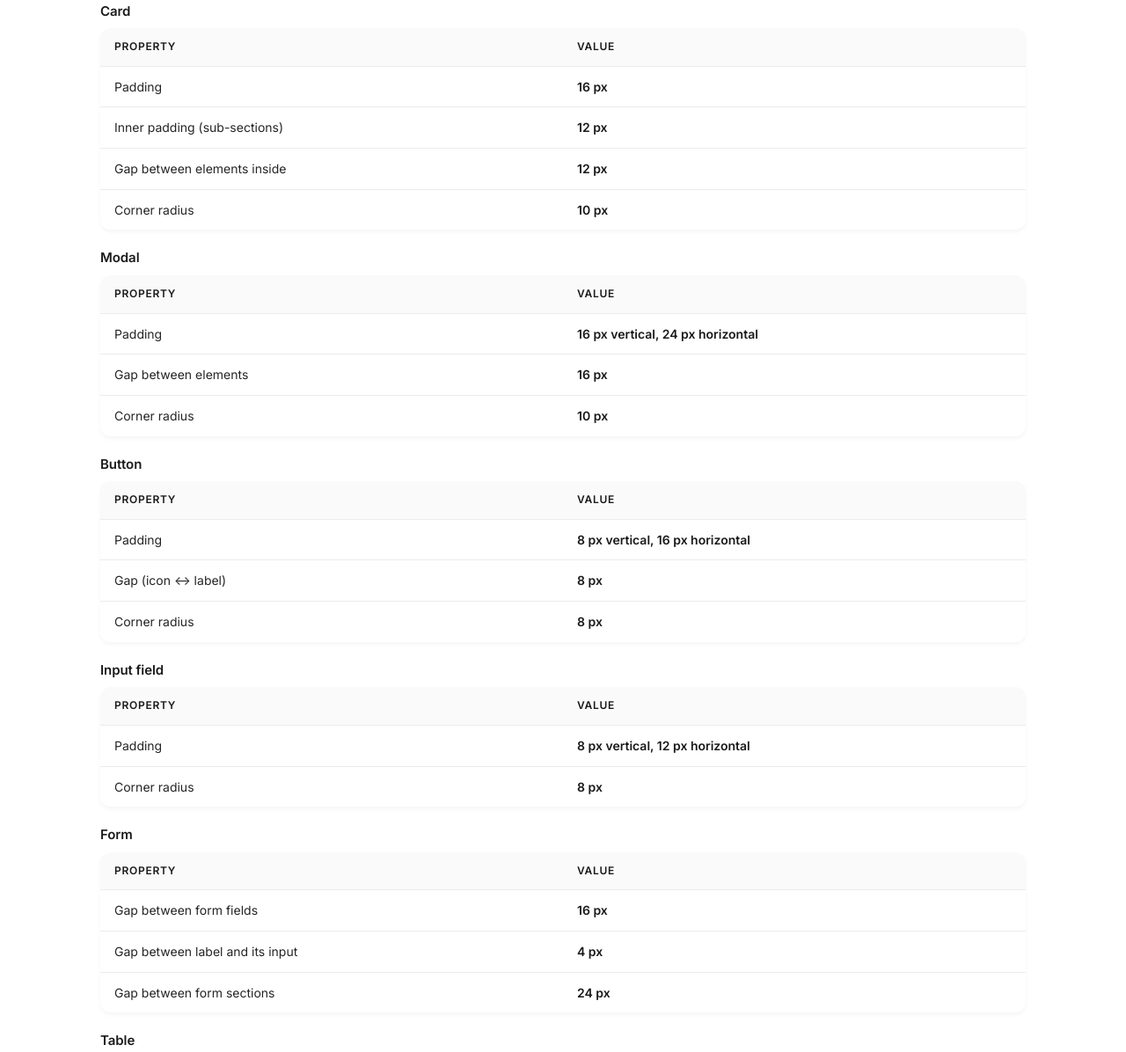
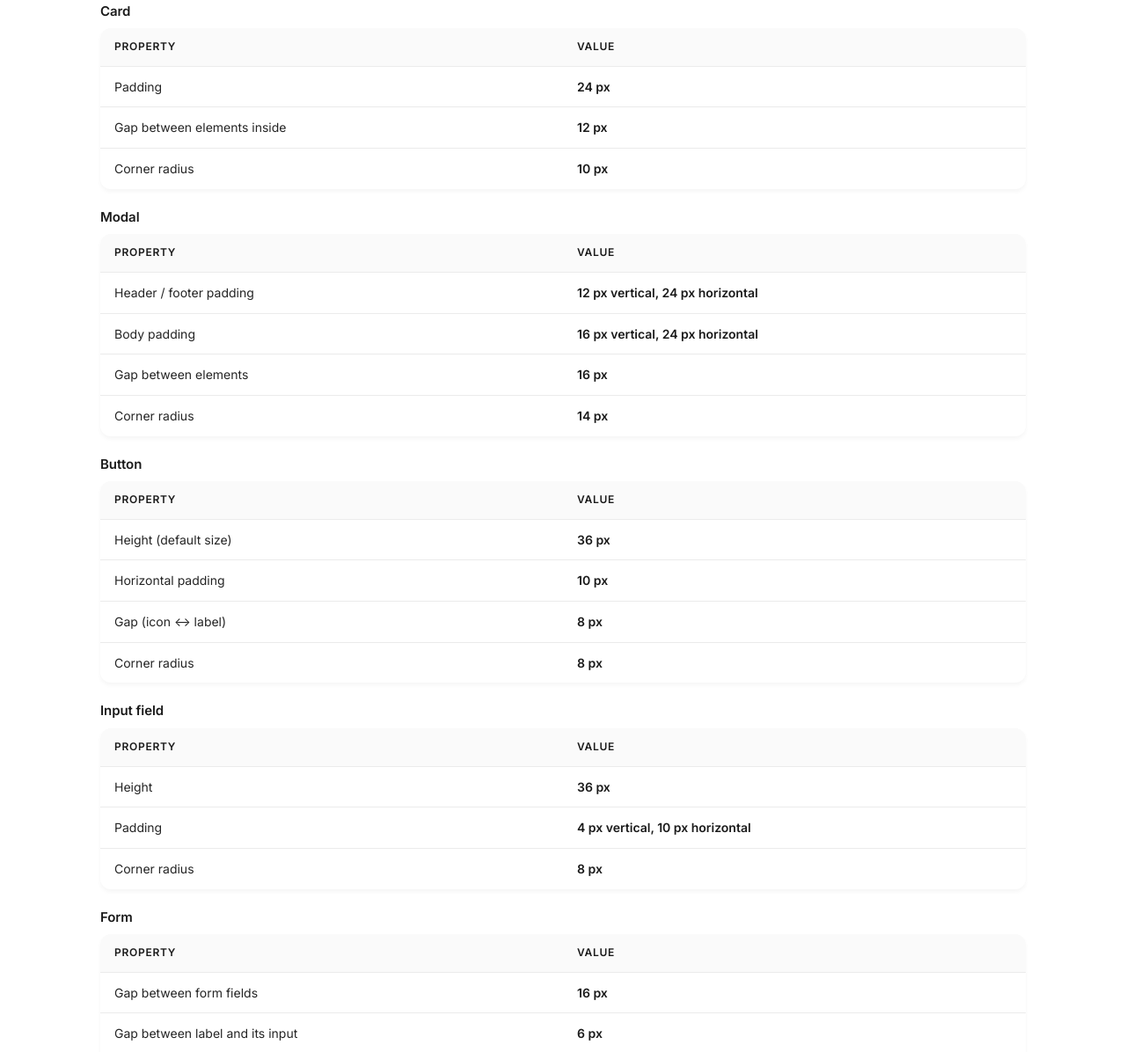
Before and after one commit to nauman-buch/proposal-theme, a plain HTML site: page index.html in a window 1280 px wide. Shown: the part 2807-4003 px from the top of the page at 88% size. Drawn offline with Linux system fonts and the light colour scheme.

Commit message:
Update padding and dimension values in index.html for consistency and improved design

```diff
--- a/index.html
+++ b/index.html
@@ -1519,11 +1519,7 @@
               <tbody>
                 <tr>
                   <td data-label="Property">Padding</td>
-                  <td data-label="Value"><strong>16 px</strong></td>
-                </tr>
-                <tr>
-                  <td data-label="Property">Inner padding (sub-sections)</td>
-                  <td data-label="Value"><strong>12 px</strong></td>
+                  <td data-label="Value"><strong>24 px</strong></td>
                 </tr>
                 <tr>
                   <td data-label="Property">Gap between elements inside</td>
@@ -1550,7 +1546,13 @@
               </thead>
               <tbody>
                 <tr>
-                  <td data-label="Property">Padding</td>
+                  <td data-label="Property">Header / footer padding</td>
+                  <td data-label="Value">
+                    <strong>12 px vertical, 24 px horizontal</strong>
+                  </td>
+                </tr>
+                <tr>
+                  <td data-label="Property">Body padding</td>
                   <td data-label="Value">
                     <strong>16 px vertical, 24 px horizontal</strong>
                   </td>
@@ -1561,7 +1563,7 @@
                 </tr>
                 <tr>
                   <td data-label="Property">Corner radius</td>
-                  <td data-label="Value"><strong>10 px</strong></td>
+                  <td data-label="Value"><strong>14 px</strong></td>
                 </tr>
               </tbody>
             </table>
@@ -1580,10 +1582,12 @@
               </thead>
               <tbody>
                 <tr>
-                  <td data-label="Property">Padding</td>
-                  <td data-label="Value">
-                    <strong>8 px vertical, 16 px horizontal</strong>
-                  </td>
+                  <td data-label="Property">Height (default size)</td>
+                  <td data-label="Value"><strong>36 px</strong></td>
+                </tr>
+                <tr>
+                  <td data-label="Property">Horizontal padding</td>
+                  <td data-label="Value"><strong>10 px</strong></td>
                 </tr>
                 <tr>
                   <td data-label="Property">Gap (icon &harr; label)</td>
@@ -1610,9 +1614,13 @@
               </thead>
               <tbody>
                 <tr>
+                  <td data-label="Property">Height</td>
+                  <td data-label="Value"><strong>36 px</strong></td>
+                </tr>
+                <tr>
                   <td data-label="Property">Padding</td>
                   <td data-label="Value">
-                    <strong>8 px vertical, 12 px horizontal</strong>
+                    <strong>4 px vertical, 10 px horizontal</strong>
                   </td>
                 </tr>
                 <tr>
@@ -1641,7 +1649,7 @@
                 </tr>
                 <tr>
                   <td data-label="Property">Gap between label and its input</td>
-                  <td data-label="Value"><strong>4 px</strong></td>
+                  <td data-label="Value"><strong>6 px</strong></td>
                 </tr>
                 <tr>
                   <td data-label="Property">Gap between form sections</td>
@@ -1673,7 +1681,7 @@
                 </tr>
                 <tr>
                   <td data-label="Property">Cell horizontal padding</td>
-                  <td data-label="Value"><strong>24 px</strong></td>
+                  <td data-label="Value"><strong>15 px</strong></td>
                 </tr>
                 <tr>
                   <td data-label="Property">Cell font size</td>
@@ -1707,11 +1715,11 @@
                 </tr>
                 <tr>
                   <td data-label="Property">Gap (icon &harr; content)</td>
-                  <td data-label="Value"><strong>8 px</strong></td>
+                  <td data-label="Value"><strong>10 px</strong></td>
                 </tr>
                 <tr>
                   <td data-label="Property">Corner radius</td>
-                  <td data-label="Value"><strong>8 px</strong></td>
+                  <td data-label="Value"><strong>10 px</strong></td>
                 </tr>
               </tbody>
             </table>
```
